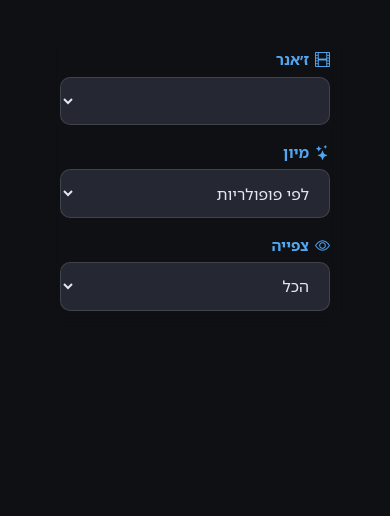
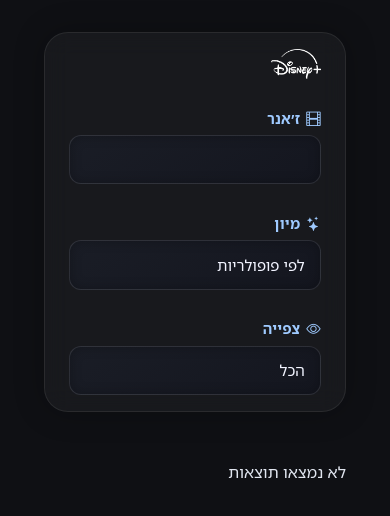
Before and after one commit to hadardaniell/MediaStream, a website: page client/components/genre/genre.html in a window 390 px wide. Drawn offline with nearby package versions, Linux system fonts and the light colour scheme; no server answers.

Commit message:
loader to genre page

```diff
--- a/client/components/genre/genre.css
+++ b/client/components/genre/genre.css
@@ -9,6 +9,17 @@
   --primary: #e1e6f0;
   --secondary: rgb(143, 152, 178);
   --search: #252833;
+}
+
+.disney-plus-btn {
+  width: 50px;
+  height: 30px;
+  cursor: pointer;
+  margin-left: 1.5em;
+
+  &:hover {
+    transform: scale(1.05);
+  }
 }
 
 /*
@@ -213,30 +224,14 @@
   margin-top: 8px;
 }
 
-/*  */
-/* --- Filters (Disney+ style integration) --- */
-.filters {
+/* .filters {
   display: flex;
   flex-wrap: wrap;
-  /* justify-content: center; */
   align-items: center;
   gap: 1em;
-  /* background-color: rgba(37, 40, 51, 0.7); */
   backdrop-filter: blur(8px);
-  /* border: 1px solid rgba(255, 255, 255, 0.08); */
-  /* border-radius: 16px; */
-  /* padding: 1em 1.5em; */
   margin-bottom: 4em;
-  /* box-shadow: 0 0 20px rgba(26, 117, 255, 0.05); */
-  /* transition: box-shadow 0.3s
-ease, transform 0.3s
-ease; */
 }
-
-/* .filters:hover {
-  box-shadow: 0 0 30px rgba(26, 117, 255, 0.12);
-  transform: translateY(-2px);
-} */
 
 .filter-box {
   display: flex;
@@ -279,7 +274,6 @@
   box-shadow: 0 0 0 3px rgba(26, 117, 255, 0.3) !important;
 }
 
-/* רספונסיביות */
 @media (max-width: 768px) {
   .filters {
     flex-direction: column;
@@ -290,4 +284,144 @@
   .filter-box {
     width: 100%;
   }
+} */
+
+/* 🎬 Filters Section — Disney+ Modern Look */
+.filters {
+  display: flex;
+  flex-wrap: wrap;
+  align-items: center;
+  justify-content: center;
+  gap: 1.8em;
+  padding: 1.5em 2em;
+  background: rgba(255, 255, 255, 0.04);
+  border: 1px solid rgba(255, 255, 255, 0.08);
+  border-radius: 24px;
+  backdrop-filter: blur(12px);
+  box-shadow: 0 0 30px rgba(0, 0, 0, 0.25);
+  margin-bottom: 3em;
+  transition: all 0.3s ease;
 }
+
+/*
+.filters:hover {
+  box-shadow: 0 0 40px rgba(26, 117, 255, 0.15);
+  transform: translateY(-2px);
+} */
+
+/* תיבת פילטר */
+.filter-box {
+  display: flex;
+  flex-direction: column;
+  align-items: flex-start;
+  min-width: 200px;
+  position: relative;
+}
+
+/* לייבל מעל הסלקט */
+.filter-box label {
+  font-size: 0.9rem;
+  font-weight: 600;
+  color: #9fcaff;
+  margin-bottom: 0.4em;
+  letter-spacing: 0.3px;
+  display: flex;
+  align-items: center;
+  gap: 6px;
+  transition: color 0.3s ease;
+}
+
+/* עיצוב ה-select */
+.filter-select {
+  width: 100%;
+  background: linear-gradient(145deg, #1a1d26, #14161f);
+  color: #f2f4ff;
+  border: 1px solid rgba(255, 255, 255, 0.1);
+  border-radius: 12px;
+  padding: 0.8em 1em;
+  font-size: 0.95rem;
+  font-weight: 500;
+  appearance: none;
+  transition: all 0.3s ease;
+  cursor: pointer;
+  box-shadow: 0 0 12px rgba(0, 0, 0, 0.25) inset;
+}
+
+/* חץ מותאם אישית */
+/* .filter-box::after {
+  content: "▾";
+  position: absolute;
+  left: 1rem;
+  top: 2.4em;
+  font-size: 1rem;
+  color: #7aaeff;
+  pointer-events: none;
+  transition: transform 0.3s ease;
+} */
+
+/* אינטראקציות */
+.filter-select:hover {
+  border-color: #3e9eff;
+  box-shadow: 0 0 14px rgba(26, 117, 255, 0.25);
+  transform: scale(1.02);
+}
+
+.filter-select:focus {
+  outline: none;
+  background-color: var(--search);
+  border-color: #4ca8ff;
+  box-shadow: 0 0 0 3px rgba(26, 117, 255, 0.3);
+}
+
+.filter-box:focus-within label {
+  color: #53a6f2;
+}
+
+.filter-box:focus-within::after {
+  transform: rotate(180deg);
+}
+
+/* רספונסיביות */
+@media (max-width: 768px) {
+  .filters {
+    flex-direction: column;
+    align-items: stretch;
+    padding: 1em 1.5em;
+  }
+
+  .filter-box {
+    width: 100%;
+  }
+}
+
+.loader-overlay {
+  position: fixed;
+  inset: 0;
+  background: rgba(10, 10, 20, 0.85);
+  backdrop-filter: blur(6px);
+  display: flex;
+  justify-content: center;
+  align-items: center;
+  z-index: 9999;
+}
+
+.disney-loader {
+  width: 80px;
+  height: 80px;
+  border-radius: 50%;
+  border: 2px solid transparent;
+  border-top: 2px solid #a2c9d7;
+  animation: spin 1.2s linear infinite;
+  /* background: linear-gradient(45deg, #00bfff, #3030f9); */
+  /* background-clip: text; */
+  /* -webkit-background-clip: text; */
+  color: transparent;
+  box-shadow: 0 0 30px rgb(85 93 96 / 50%);
+
+}
+
+@keyframes spin {
+  to {
+    transform: rotate(360deg);
+  }
+}
--- a/client/components/genre/genre.html
+++ b/client/components/genre/genre.html
@@ -17,6 +17,9 @@
 
     <!-- סינון ומיון -->
     <div class="filters">
+      <div>
+        <img src="/client/assets/disney-plus-logo.webp" id="disney-logo-btn" class="disney-plus-btn" />
+      </div>
       <div class="filter-box">
         <label for="genreSelect"><i class="bi bi-film"></i> ז׳אנר</label>
         <select id="genreSelect" class="filter-select">
@@ -47,16 +50,17 @@
           <option value="unwatched">לא נצפה</option>
         </select>
       </div>
+
     </div>
-
 
     <!-- תוכן הסדרות -->
     <div id="mediaContainer" class="series-container"></div>
 
     <!-- אינדיקציה לטעינה -->
-    <div class="text-center py-4" id="loadingIndicator" style="display:none;">
-      <div class="spinner-border text-light" role="status"></div>
+    <div class="loader-overlay" id="loadingOverlay" style="display: none;">
+      <div class="disney-loader"></div>
     </div>
+
   </div>
 </body>
 
--- a/client/components/genre/genre.js
+++ b/client/components/genre/genre.js
@@ -1,62 +1,10 @@
-// const PAGE_SIZE = 8;
-// let currentPage = 1;
-// // let currentGenre = "all";
-// let sortBy = "popularity";
-// let filterWatched = "all";
-// let loading = false;
-
-// let contentData = null;
-// let currentGenre = null;
-
-// const mediaContainer = document.getElementById("mediaContainer");
-// const loadingIndicator = document.getElementById("loadingIndicator");
-
-// const activeProfileId = localStorage.getItem('activeProfileId');
-
-// document.addEventListener('DOMContentLoaded', async () => {
-//   const url = new URL(window.location.href);
-
-//   currentGenre = String(url.searchParams.get('genre'));
-
-//   if (!currentGenre) return;
-
-//   await fetchContentByGenre(currentGenre)
-
-//   renderItems(contentData);
-// })
-
-// document.getElementById("genreSelect").addEventListener("change", async e => {
-//   currentGenre = e.target.value;
-//   await fetchContentByGenre(currentGenre);
-//   renderItems(contentData);
-// });
-
-// document.getElementById("sortSelect").addEventListener("change", async e => {
-//   sortBy = e.target.value;
-//   fetchSeries();
-// });
-
-// document.getElementById("watchedSelect").addEventListener("change", async e => {
-//   filterWatched = e.target.value;
-//   if(filterWatched === 'all') return renderItems(contentData);
-
-//   let filterWatchedData;
-//   filterWatchedData = filterWatched === 'watched' ?
-//     contentData.filter(item => item.watch.status != 'unstarted') :
-//     contentData.filter(item => item.watch.status === 'unstarted');
-//   renderItems(filterWatchedData);
-// });
-
-const PAGE_SIZE = 8;
-let currentPage = 1;
-let currentGenre = "all";
 let sortBy = "likes";
 let filterWatched = "all";
-let loading = false;
+// let loading = false;
 
 let contentData = [];
 const mediaContainer = document.getElementById("mediaContainer");
-const loadingIndicator = document.getElementById("loadingIndicator");
+const loading =   document.getElementById('loadingOverlay')
 
 const activeProfileId = localStorage.getItem('activeProfileId');
 
@@ -73,31 +21,26 @@
   applyFiltersAndSort();
 });
 
-// שינוי ז׳אנר
 document.getElementById("genreSelect").addEventListener("change", async e => {
   currentGenre = e.target.value;
   await fetchContentByGenre(currentGenre);
   applyFiltersAndSort();
 });
 
-// שינוי מיון
 document.getElementById("sortSelect").addEventListener("change", e => {
   sortBy = e.target.value;
   applyFiltersAndSort();
 });
 
-// סינון צפייה
 document.getElementById("watchedSelect").addEventListener("change", e => {
   filterWatched = e.target.value;
   applyFiltersAndSort();
 });
 
 
-// 🧠 פונקציה מרכזית — מטפלת בכל הסינונים והמיון
 function applyFiltersAndSort() {
   let filtered = [...contentData];
 
-  // 🔹 סינון לפי צפייה
   if (filterWatched === "watched") {
     filtered = filtered.filter(item => item.watch?.status !== 'unstarted');
   } else if (filterWatched === "unwatched") {
@@ -116,29 +59,19 @@
 // 📦 שליפת תכנים לפי ז׳אנר
 async function fetchContentByGenre(genre, sortBy) {
   try {
+    loading.style.display = 'flex';
     const res = await fetch(`http://localhost:3000/api/content/profile/${activeProfileId}?genre=${genre}&mode=${sortBy}`);
     contentData = await res.json();
+    loading.style.display = 'none';
   } catch (err) {
     console.error(err);
+    loading.style.display = 'none';
   }
 }
 
-
-// 🎞️ רינדור כרטיסים
-// function renderItems(items) {
-//   mediaContainer.innerHTML = '';
-
-//   if (!items.length) {
-//     mediaContainer.innerHTML = `<div class="no-results">לא נמצאו תוצאות</div>`;
-//     return;
-//   }
-
-//   items.forEach(item => {
-//     mediaContainer.appendChild(createCard(item));
-//   });
-// }
-
-
+document.getElementById('disney-logo-btn').addEventListener('click', () => {
+  window.location.href = '/feed?profile=' + activeProfileId
+})
 
 function createCard(item) {
   const count = item.likes || 0;
@@ -258,16 +191,16 @@
   });
 }
 
-async function fetchContentByGenre(genre) {
-  await fetch(`http://localhost:3000/api/content/profile/${activeProfileId}?genre=` + genre, {
-    headers: {
-      'Content-Type': 'application/json'
-    },
-    method: 'GET'
-  }).then(res => res.json()).then(data => {
-    contentData = data;
-  })
-}
+// async function fetchContentByGenre(genre) {
+//   await fetch(`http://localhost:3000/api/content/profile/${activeProfileId}?genre=` + genre, {
+//     headers: {
+//       'Content-Type': 'application/json'
+//     },
+//     method: 'GET'
+//   }).then(res => res.json()).then(data => {
+//     contentData = data;
+//   })
+// }
 
 function posterClick(id) {
   window.location.href = `/media-content/${id}`;
```
